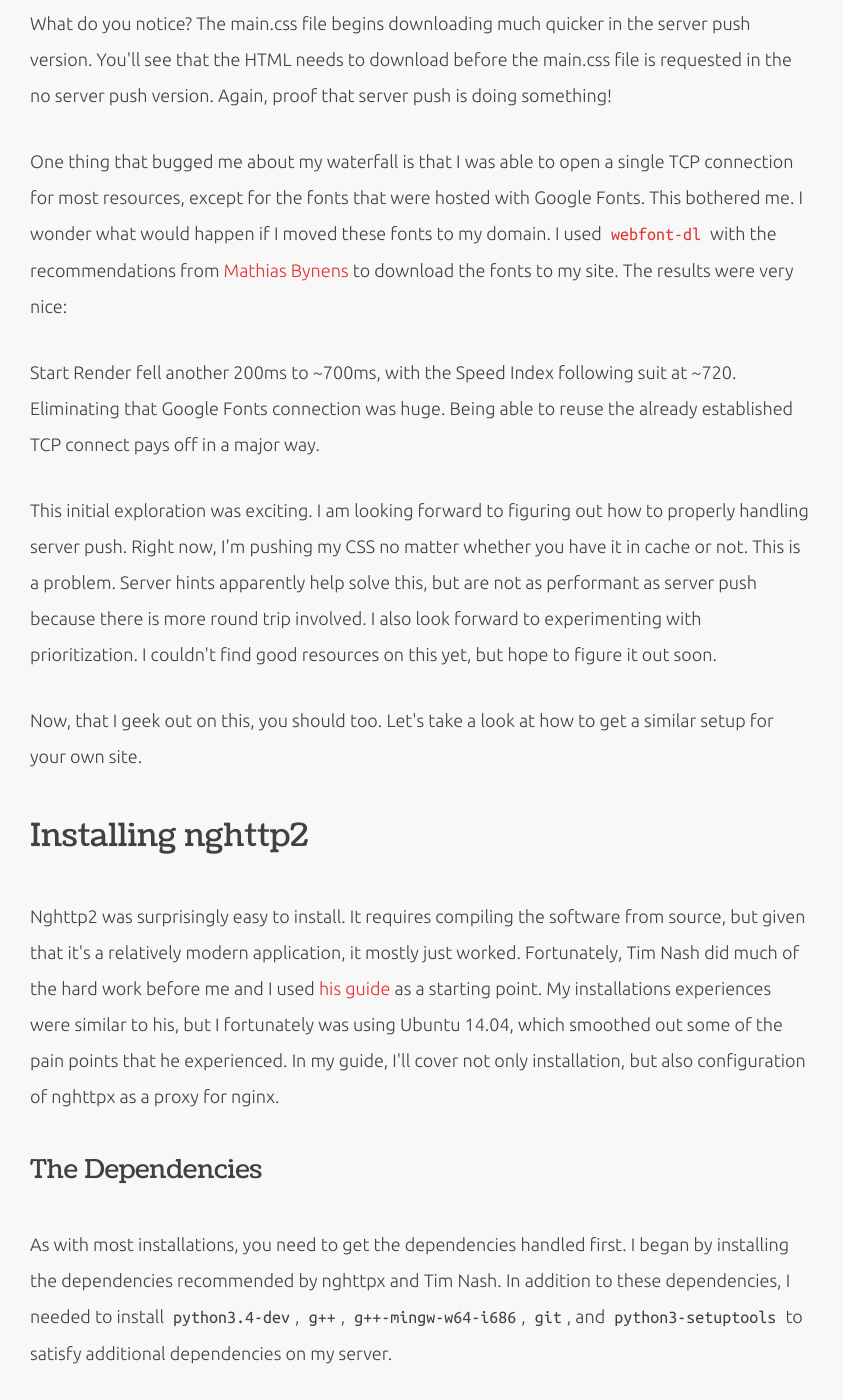
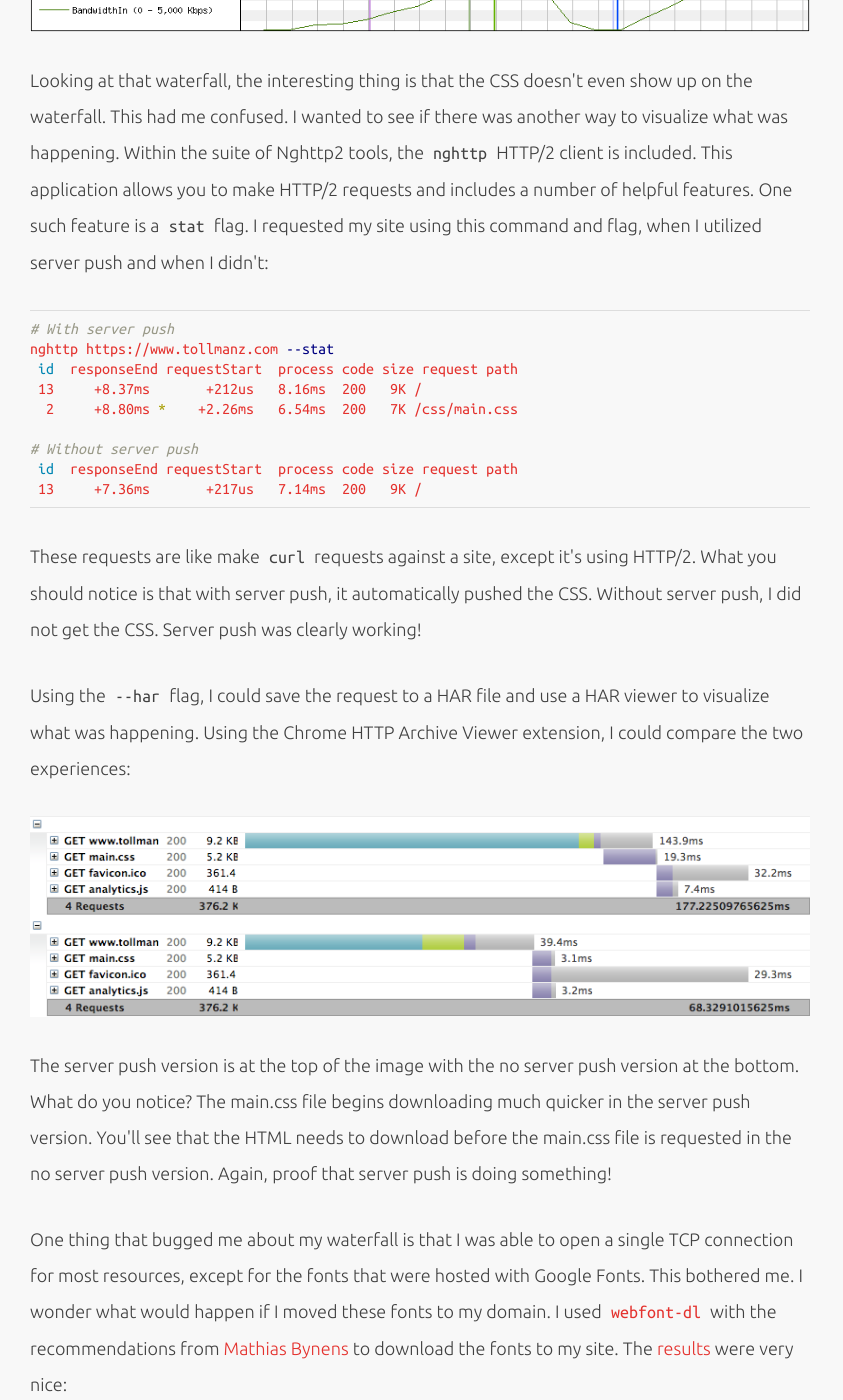
Before and after one commit to tollmanz/tollmanz.com-old, a Jekyll site: the page built from _posts/2015-06-17-nghttpx-nginx-http2.markdown, in a window 1280 px wide and 1400 px high, scrolled down 5718 px. Shown: the whole window, without its empty margins (0-843 px from the left). Built offline with Jekyll 4.4.1, drawn with Linux system fonts in a browser that asks for light colours; part of the change alters nothing that is shown.

Commit message:
Add images.

```diff
--- a/_posts/2015-06-17-nghttpx-nginx-http2.markdown
+++ b/_posts/2015-06-17-nghttpx-nginx-http2.markdown
@@ -83,8 +83,11 @@ The whole reason for this exercise was to beginning playing with HTTP/2. I have
 
 My site was [normally](http://www.webpagetest.org/result/150615_WG_3950356ef73d4ea40eeb7f667623878a/7/details/) Start Render at ~1 second with a Speed Index of ~1100.
 
+![](/media/images/spdy-baseline.png "Baseline performance with SPDY")
 
 [Updating to HTTP/2](http://www.webpagetest.org/result/150615_JZ_b76055e3c3f559106719cbf9f9a5a5fd/5/details/) appeared to move things about 100ms, giving me a Start Render of ~900ms and Speed Index of ~1100.
+
+![](/media/images/http2-baseline.png "Baseline performance with HTTP/2")
 
 After running these baseline synthetic tests, I turned to implementing server push for my main CSS. Server push is implemented via a header. I added the following header to each HTTP/2 response:
 
@@ -93,6 +96,8 @@ add_header    Link '</css/main.css>; rel=preload; as=stylesheet';
 {% endhighlight %}
 
 When the client sees this header, it immediately starts downloading `main.css` (unless the client blocks it). This unfortunately [did not change](http://www.webpagetest.org/result/150615_MR_d338139a9daac7f953d940fa66475c7e/6/details/) the Start Render or Speed Index in any meaningful manner.
+
+![](/media/images/http2-with-server-push.png "HTTP/2 with server push")
 
 Looking at that waterfall, the interesting thing is that the CSS doesn't even show up on the waterfall. This had me confused. I wanted to see if there was another way to visualize what was happening. Within the suite of Nghttp2 tools, the `nghttp` HTTP/2 client is included. This application allows you to make HTTP/2 requests and includes a number of helpful features. One such feature is a `stat` flag. I requested my site using this command and flag, when I utilized server push and when I didn't:
 
@@ -116,7 +121,9 @@ Using the `--har` flag, I could save the request to a HAR file and use a HAR vie
 
 The server push version is at the top of the image with the no server push version at the bottom. What do you notice? The main.css file begins downloading much quicker in the server push version. You'll see that the HTML needs to download before the main.css file is requested in the no server push version. Again, proof that server push is doing something!
 
-One thing that bugged me about my waterfall is that I was able to open a single TCP connection for most resources, except for the fonts that were hosted with Google Fonts. This bothered me. I wonder what would happen if I moved these fonts to my domain. I used [`webfont-dl`](https://github.com/mmastrac/webfont-dl) with the recommendations from [Mathias Bynens](https://github.com/18F/18f.gsa.gov/pull/672#issuecomment-97682705) to download the fonts to my site. The results were very nice:
+One thing that bugged me about my waterfall is that I was able to open a single TCP connection for most resources, except for the fonts that were hosted with Google Fonts. This bothered me. I wonder what would happen if I moved these fonts to my domain. I used [`webfont-dl`](https://github.com/mmastrac/webfont-dl) with the recommendations from [Mathias Bynens](https://github.com/18F/18f.gsa.gov/pull/672#issuecomment-97682705) to download the fonts to my site. The [results](http://www.webpagetest.org/result/150616_PK_23e6b4918df551f63de97e93e00226ef/7/details/) were very nice:
+
+![](/media/images/http2-with-server-push-and-local-fonts.png "HTTP/2 with server push and local fonts")
 
 Start Render fell another 200ms to ~700ms, with the Speed Index following suit at ~720. Eliminating that Google Fonts connection was huge. Being able to reuse the already established TCP connect pays off in a major way.
 
```
Also changed, not shown: media/images/http2-baseline.png (added), media/images/http2-with-server-push-and-local-fonts.png (added), media/images/http2-with-server-push.png (added), media/images/spdy-baseline.png (added).
